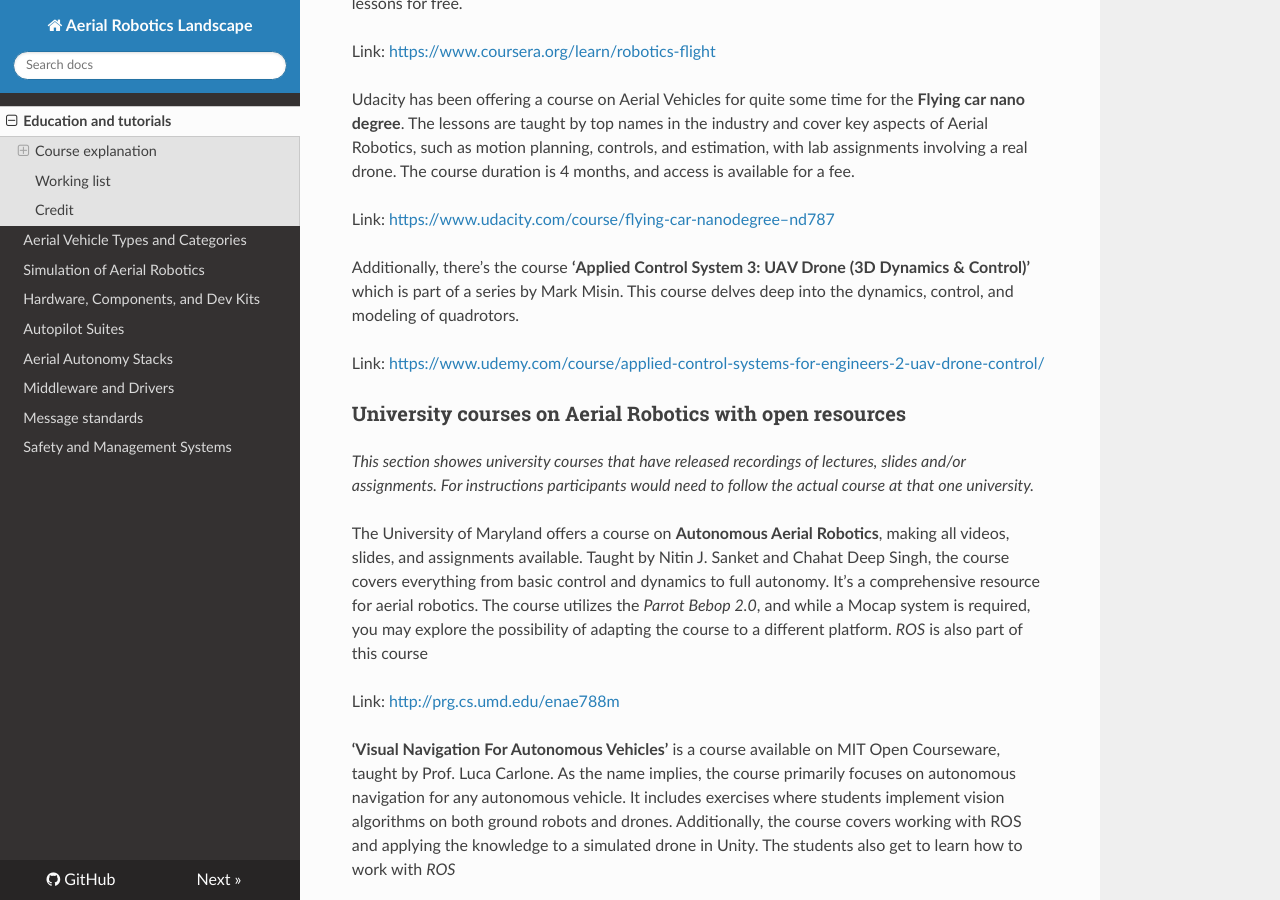
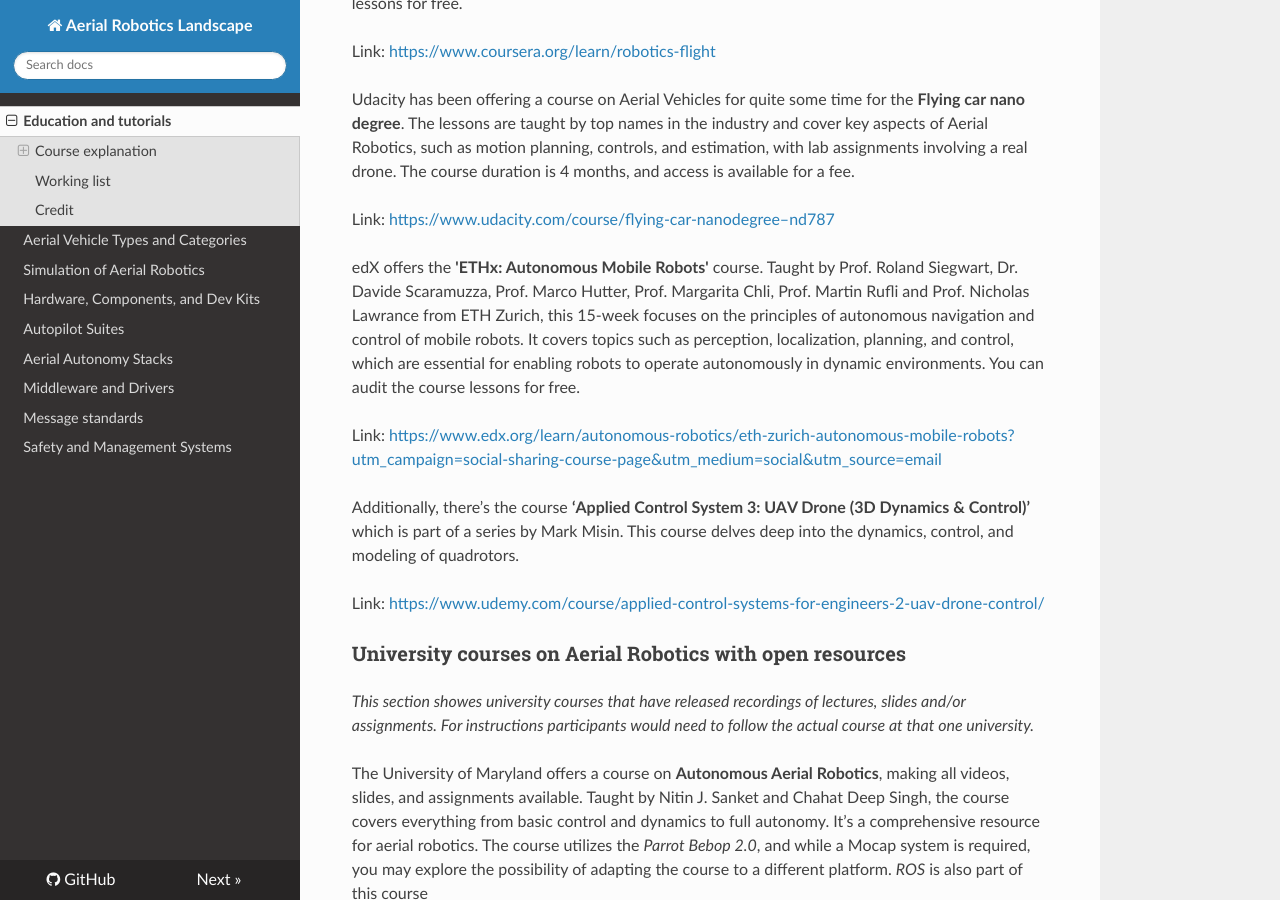
Before and after one commit to ROS-Aerial/aerial_robotic_landscape, an MkDocs documentation site: the page built from docs/education_and_tutorial.md, in a window 1280 px wide and 900 px high, scrolled down 924 px. Built offline with MkDocs 1.6.1, drawn with Linux system fonts in a browser that asks for light colours; nearby versions of some CDN libraries.

Commit message:
Update education_and_tutorial.md
Addition of an online course offered by ETH Zurich

```diff
--- a/docs/education_and_tutorial.md
+++ b/docs/education_and_tutorial.md
@@ -26,6 +26,10 @@
 Udacity has been offering a course on Aerial Vehicles for quite some time for the **Flying car nano degree**. The lessons are taught by top names in the industry and cover key aspects of Aerial Robotics, such as motion planning, controls, and estimation, with lab assignments involving a real drone. The course duration is 4 months, and access is available for a fee.
 
 Link: <https://www.udacity.com/course/flying-car-nanodegree–nd787>
+
+edX offers the **'ETHx: Autonomous Mobile Robots'** course. Taught by Prof. Roland Siegwart, Dr. Davide Scaramuzza, Prof. Marco Hutter, Prof. Margarita Chli, Prof. Martin Rufli and Prof. Nicholas Lawrance from ETH Zurich, this 15-week focuses on the principles of autonomous navigation and control of mobile robots. It covers topics such as perception, localization, planning, and control, which are essential for enabling robots to operate autonomously in dynamic environments. You can audit the course lessons for free.
+
+Link: <https://www.edx.org/learn/autonomous-robotics/eth-zurich-autonomous-mobile-robots?utm_campaign=social-sharing-course-page&utm_medium=social&utm_source=email>
 
 Additionally, there’s the course **‘Applied Control System 3: UAV Drone (3D Dynamics & Control)’** which is part of a series by Mark Misin. This course delves deep into the dynamics, control, and modeling of quadrotors.
 
```
